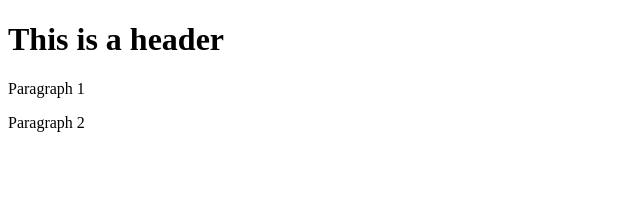
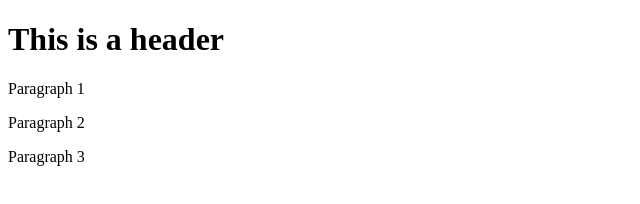
Before and after one commit to garrydoherty84/git-test, a website: page index.html in a window 1280 px wide. Shown: the whole page, without its empty margins (0-640 px from the left). Drawn offline with Linux system fonts and the light colour scheme.

```diff
--- a/index.html
+++ b/index.html
@@ -7,5 +7,6 @@
 		<h1>This is a header</h1>
 		<p>Paragraph 1</p>
 		<p>Paragraph 2</p>
+		<p>Paragraph 3</p>
 	</body>
 </html>
```
Also changed, not shown: package.json (added, +24 -0 lines), 2 other files.
